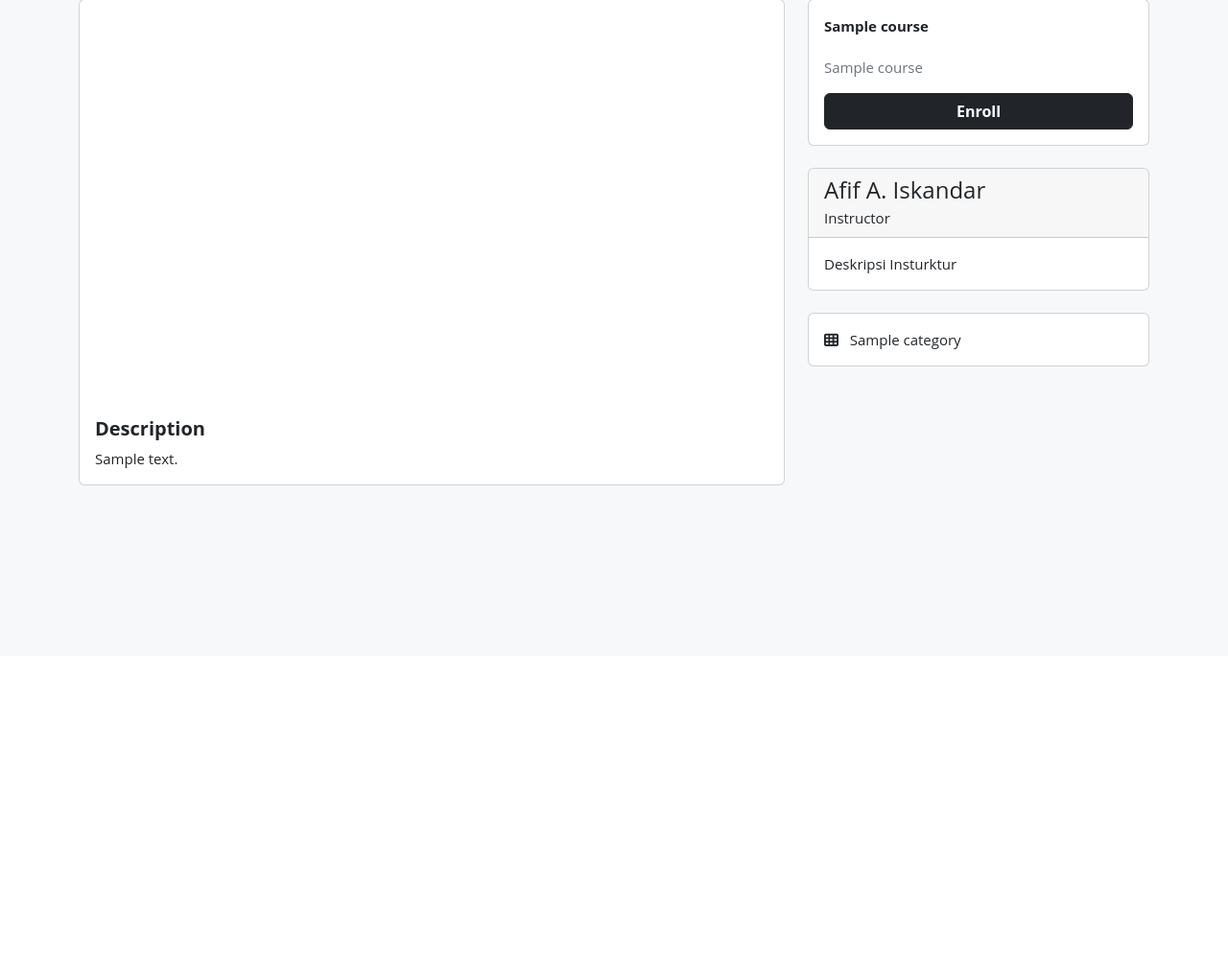
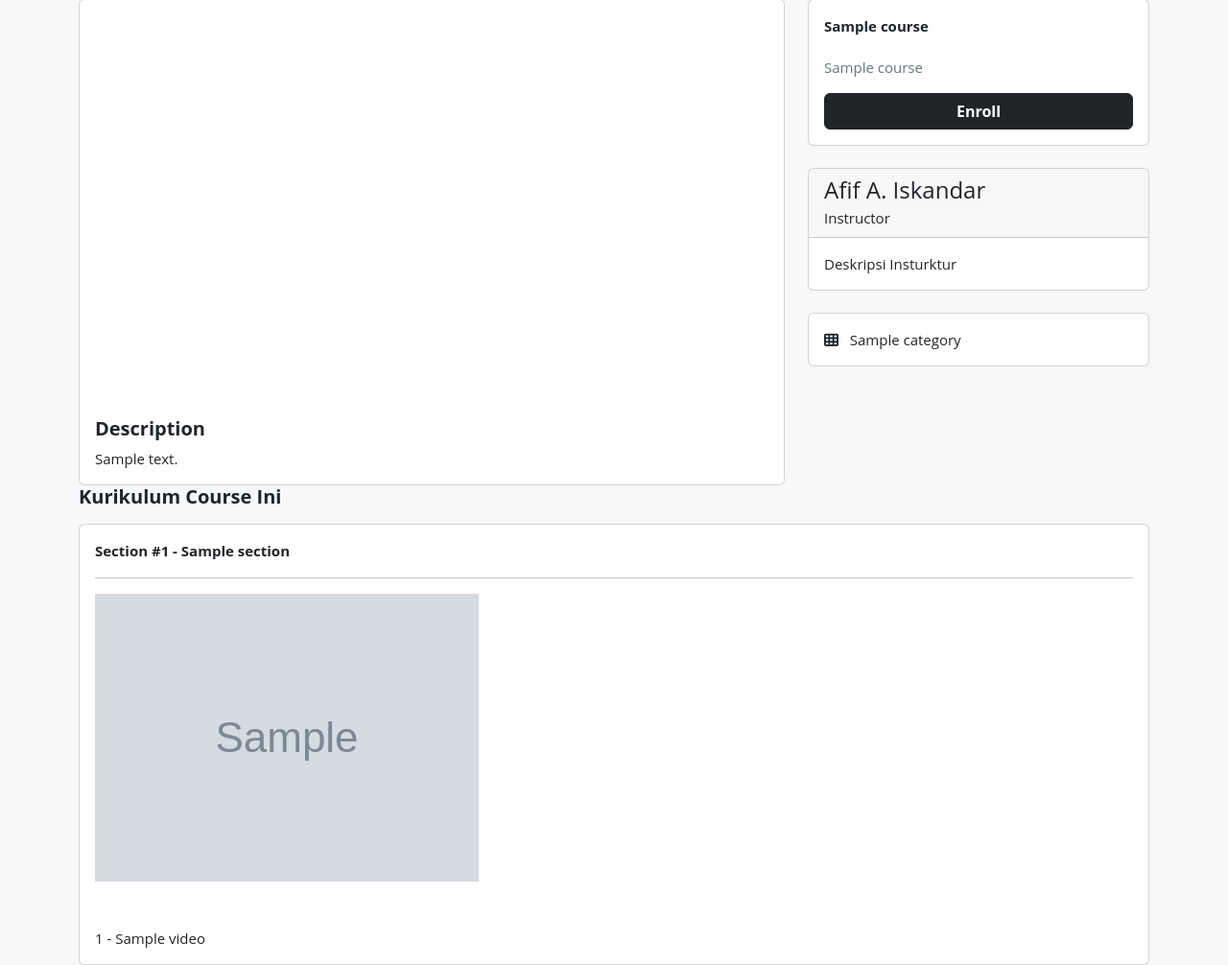
Before and after one commit to afifai/NgodingPython-website, a Django app: a page that uses templates/base.html in a window 1280 px wide. Shown: the part 116-1122 px from the top of the page at 96% size. Before the commit the page ends 622 px from the top, so only its background shows below. Run offline with Django 4.2, Linux system fonts and the light colour scheme; tables that the repository leaves empty hold one stand-in row (values such as "Sample post"); grey boxes marked "Sample" are stand-in pictures; some libraries are stand-ins or nearby versions.

Commit message:
mode detail course view

```diff
--- a/course/models.py
+++ b/course/models.py
@@ -40,6 +40,10 @@ class Course(models.Model):
             'slug': self.slug
         })
 
+    @property
+    def sections(self):
+        return self.section_set.all().order_by('position')
+
 
 class Section(models.Model):
     course = models.ForeignKey(
@@ -51,6 +55,10 @@ class Section(models.Model):
 
     def __str__(self):
         return self.title
+
+    @property
+    def videos(self):
+        return self.video_set.all().order_by('position')
 
 
 class Video(models.Model):
--- a/templates/base.html
+++ b/templates/base.html
@@ -10,6 +10,7 @@
     <link rel="stylesheet" href="{% static 'css/base.css' %}">
     <link rel="stylesheet" href="{% static 'css/navbar.css' %}" >
     <link rel="stylesheet" href="{% static 'css/card.css' %}" >
+    <link rel="stylesheet" href="{% static 'css/course_detail.css' %}" >
     <script src="https://kit.fontawesome.com/2f281cfd60.js" crossorigin="anonymous"></script>
 
     <title>
--- a/templates/content/course_detail.html
+++ b/templates/content/course_detail.html
@@ -50,6 +50,39 @@
             </div>
         </div>
     </div>
+    <div class="row">
+        <div class="col-12">
+            <h5 class="fw-bold mb-3">
+                Kurikulum Course Ini
+            </h5>
+            {% for section in course.sections.all %}
+            <div class="card">
+                <div class="card-body">
+                    <div class="card-title fw-bold">
+                        Section #{{ section.position }} - {{ section.title }}
+                    </div>
+                    <hr>
+                    <div class="list">
+                        <div class="list-row">
+                            {% for video in section.videos.all %}
+                            <div class="list-item mb-5">
+                                <div>
+                                    <img src="{{ video.thumbnail.url }}" alt="">
+                                </div>
+                            </div>
+                            <div class="mt-2">
+                                <div class="card-text">
+                                    {{ video.position }} - {{ video.title }}
+                                </div>
+                            </div>
+                            {% endfor %}
+                        </div>
+                    </div>
+                </div>
+            </div>
+            {% endfor %}
+        </div>
+    </div>
 </div>
 <!-- <h1>{{ object.name }}</h1>
 <h1>{{ object.sub_title }}</h1>
```
Also changed, not shown: static/css/course_detail.css (added).
